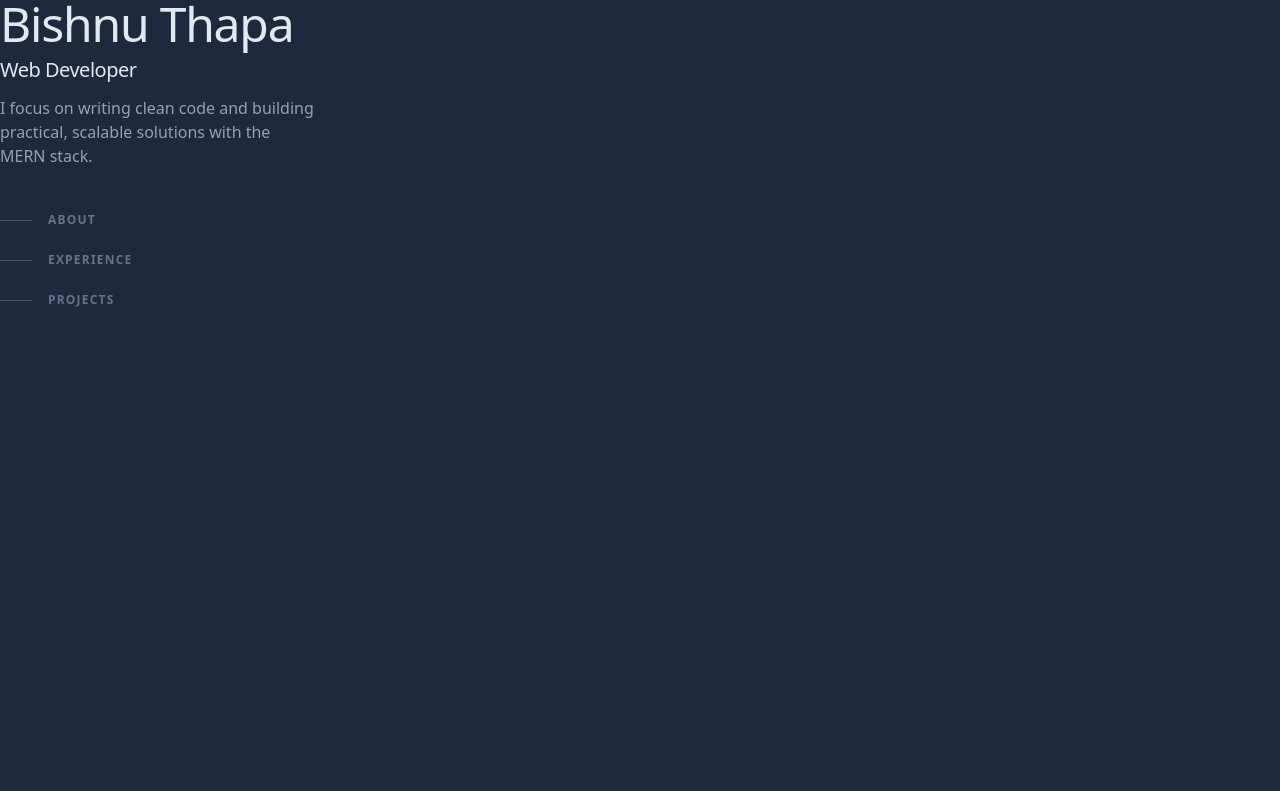
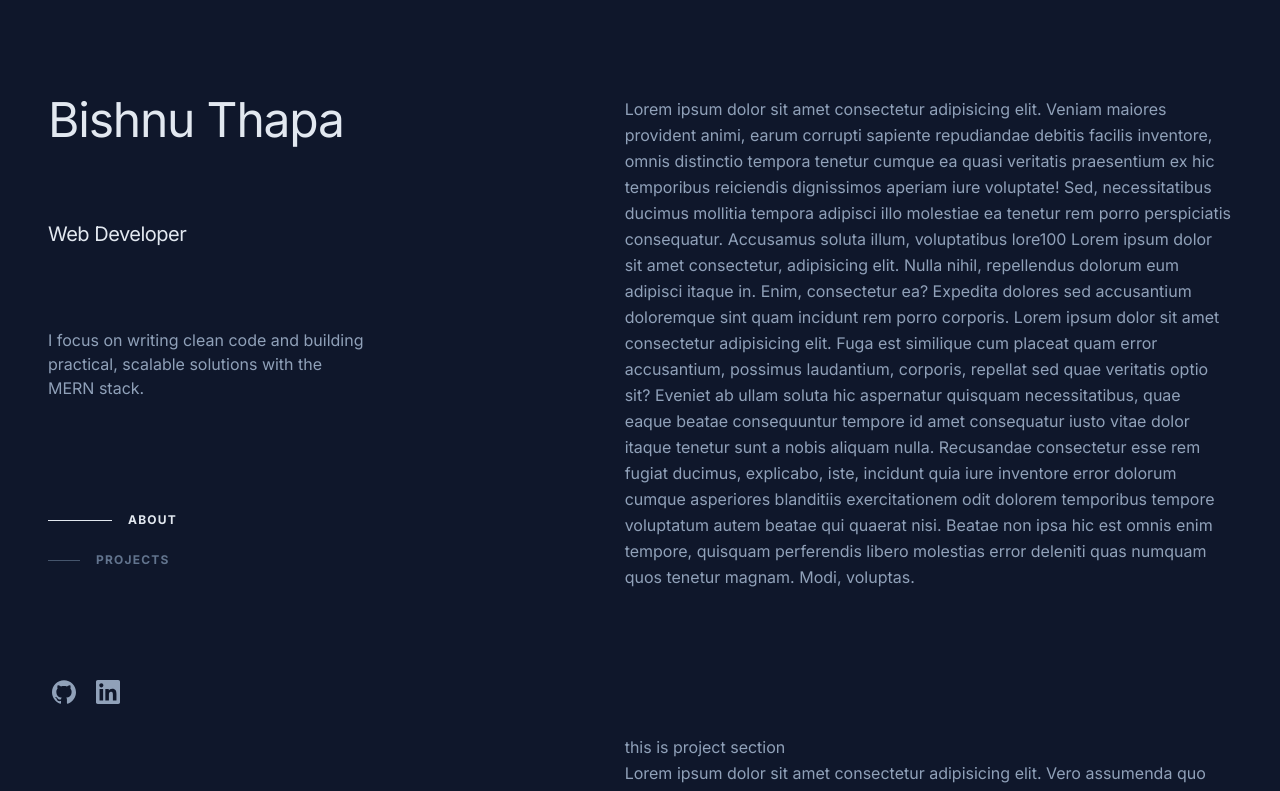
Before and after one commit to BishnuThapa10/portfolio-website, a Next.js app: page / in a window 1280 px wide. Shown: the top 791 px of the page. Built offline with nearby package versions, Linux system fonts and the light colour scheme.

Commit message:
desgin complete

```diff
--- a/package.json
+++ b/package.json
@@ -9,9 +9,11 @@
     "lint": "eslint"
   },
   "dependencies": {
+    "lucide-react": "^0.556.0",
     "next": "16.0.7",
     "react": "19.2.0",
-    "react-dom": "19.2.0"
+    "react-dom": "19.2.0",
+    "react-icons": "^5.5.0"
   },
   "devDependencies": {
     "@tailwindcss/postcss": "^4",
--- /dev/null
+++ b/src/app/components/About.jsx
@@ -0,0 +1,10 @@
+import React from 'react'
+
+export default function About() {
+  return (
+    <div>
+      Lorem ipsum dolor sit amet consectetur adipisicing elit. Veniam maiores provident animi, earum corrupti sapiente repudiandae debitis facilis inventore, omnis distinctio tempora tenetur cumque ea quasi veritatis praesentium ex hic temporibus reiciendis dignissimos aperiam iure voluptate! Sed, necessitatibus ducimus mollitia tempora adipisci illo molestiae ea tenetur rem porro perspiciatis consequatur. Accusamus soluta illum, voluptatibus lore100
+      Lorem ipsum dolor sit amet consectetur, adipisicing elit. Nulla nihil, repellendus dolorum eum adipisci itaque in. Enim, consectetur ea? Expedita dolores sed accusantium doloremque sint quam incidunt rem porro corporis. Lorem ipsum dolor sit amet consectetur adipisicing elit. Fuga est similique cum placeat quam error accusantium, possimus laudantium, corporis, repellat sed quae veritatis optio sit? Eveniet ab ullam soluta hic aspernatur quisquam necessitatibus, quae eaque beatae consequuntur tempore id amet consequatur iusto vitae dolor itaque tenetur sunt a nobis aliquam nulla. Recusandae consectetur esse rem fugiat ducimus, explicabo, iste, incidunt quia iure inventore error dolorum cumque asperiores blanditiis exercitationem odit dolorem temporibus tempore voluptatum autem beatae qui quaerat nisi. Beatae non ipsa hic est omnis enim tempore, quisquam perferendis libero molestias error deleniti quas numquam quos tenetur magnam. Modi, voluptas.
+    </div>
+  )
+}
--- a/src/app/components/Navbar.jsx
+++ b/src/app/components/Navbar.jsx
@@ -1,14 +1,49 @@
 'use client'
 
-import React from 'react'
+import React, { useEffect, useState } from 'react'
+import { SiGithub } from "react-icons/si";
+import { SiLinkedin } from "react-icons/si";
 
 export default function Navbar() {
 
   const links = [
     { label: 'About', to: '#about', id: 'about' },
-    { label: 'Experience', to: '#experience', id: 'experience' },
+    // { label: 'Experience', to: '#experience', id: 'experience' },
     { label: 'Projects', to: '#projects', id: 'projects' },
   ];
+
+  const [activeId, setActiveId] = useState(links[0].id);
+
+  useEffect(() => {
+    const observer = new IntersectionObserver(
+      (entries) => {
+        const visibleEntries = entries
+          .filter(entry => entry.isIntersecting)
+          .sort((a, b) => a.target.offsetTop - b.target.offsetTop);
+
+        if (visibleEntries.length > 0) {
+          setActiveId(visibleEntries[0].target.id);
+        }
+      },
+      {
+        root: null,
+        rootMargin: '0px',
+        threshold: 0.5,
+      }
+    );
+
+    links.forEach(link => {
+      const section = document.getElementById(link.id);
+      if (section) observer.observe(section);
+    });
+
+    return () => {
+      links.forEach(link => {
+        const section = document.getElementById(link.id);
+        if (section) observer.unobserve(section);
+      });
+    };
+  }, [links]);
 
   return (
     <>
@@ -20,17 +55,41 @@ export default function Navbar() {
 
       <nav className='hidden lg:block' aria-label="In-page jump links">
         <ul className="mt-8 w-max">
-          {links.map((link, i) => (
-            <li key={i}>
-              <a className='group flex items-center py-3' href={link.to}>
-                <span className='nav-indicator mr-4 h-px w-8 bg-slate-600 transition-all group-hover:w-16 group-hover:bg-slate-200 group-focus-visible:w-16 group-focus-visible:bg-slate-200 motion-reduce:transition-none'></span>
-                <span className='nav-text text-xs font-bold uppercase tracking-widest transition-colors text-slate-500 group-hover:text-slate-200 group-focus-visible:text-slate-200 motion-reduce:transition-none'>{link.label}</span>
-              </a>
-            </li>
-          ))}
+          {links.map((link) => {
+            const isActive = activeId === link.id
+            return (
+              <li key={link.id}>
+                <a
+                  className='group flex items-center py-3'
+                  aria-current={activeId === link.id ? "page" : undefined} // semantic active
+                  href={link.to}>
+                  <span className={`nav-indicator mr-4 h-px w-8  transition-all motion-reduce:transition-none ${isActive ? 'w-16 bg-slate-200' : 'bg-slate-600 group-hover:w-16 group-hover:bg-slate-200 group-focus-visible:w-16 group-focus-visible:bg-slate-200 '}`}></span>
+                  <span className={`nav-text text-xs font-bold uppercase tracking-widest transition-colors  motion-reduce:transition-none ${isActive ? 'text-slate-200' : 'text-slate-500 group-hover:text-slate-200 group-focus-visible:text-slate-200'}`}>{link.label}</span>
+                </a>
+              </li>
+            )
+          })}
 
         </ul>
       </nav>
+
+      <ul className='ml-1 mt-8 flex items-center' aria-label='Social Media'>
+
+        <li className='mr-5 shrink-0 text-xs'>
+          <a className='block hover:text-slate-200' href="" target='_blank' rel='noreferrer noopener' aria-label='Github (open in new tab)' title='Github'>
+            <span className='sr-only'>Github</span>
+            <SiGithub className='h-6 w-6' aria-hidden="true" />
+          </a>
+        </li>
+
+        <li className='mr-5 shrink-0 text-xs'>
+          <a className='block hover:text-slate-200' href="" target='_blank' rel='noreferrer noopener' aria-label='LinkedIn (open in new tab)' title='LinkedIn'>
+            <span className='sr-only'>LinkedIn</span>
+            <SiLinkedin className='h-6 w-6' aria-hidden="true" />
+          </a>
+        </li>
+
+      </ul>
     </>
   )
 }
--- /dev/null
+++ b/src/app/components/Project.jsx
@@ -0,0 +1,10 @@
+import React from 'react'
+
+export default function Project() {
+  return (
+    <div>
+      <h1>this is project section</h1>
+      Lorem ipsum dolor sit amet consectetur adipisicing elit. Vero assumenda quo ipsam provident in corrupti voluptas, quibusdam ut architecto odio, quasi exercitationem maxime esse veniam quisquam animi. Ipsa perspiciatis tenetur obcaecati inventore voluptas minima ipsum? Explicabo saepe id facilis? Ipsam, eligendi reiciendis unde quos libero itaque expedita consequatur nemo illo ea officiis ad excepturi asperiores quod tempora quidem non perspiciatis sint reprehenderit neque, consectetur ipsum doloremque incidunt. Culpa, fugiat sequi! Assumenda quam sint corporis mollitia tenetur, illum ipsa facere, adipisci dolore nulla atque quibusdam rem, esse amet sequi! Impedit iusto delectus sint, ab quia eos fugiat eius ratione officia tempora?
+    </div>
+  )
+}
--- a/src/app/layout.js
+++ b/src/app/layout.js
@@ -10,13 +10,14 @@ export const metadata = {
 const inter = Inter({
   subsets: ['latin'],
   variable: '--font-inter',
+  display: 'swap',
 })
 
 export default function RootLayout({ children }) {
   return (
     <html lang="en">
       <body
-        className={inter.variable}
+        className={`${inter.className} ${inter.variable} bg-slate-900 leading-relaxed text-slate-400 antialiased selection:bg-teal-300 selection:text-teal-900 `}
       >
         {children}
       </body>
--- a/src/app/page.js
+++ b/src/app/page.js
@@ -1,17 +1,27 @@
+import About from "./components/About.jsx";
 import Navbar from "./components/Navbar.jsx";
+import Project from "./components/Project.jsx";
 
 
 
 export default function Home() {
   return (
-    <div className="bg-slate-800 text-slate-400 h-screen">
-      <header>
-        <Navbar />
-      </header>
+    <div className="mx-auto min-h-screen max-w-7xl px-6 py-12 font-sans md:px-12 md:py-16 lg:py-0">
+      <div className="lg:flex lg:justify-between lg:gap-4">
+        <header className="lg:sticky lg:top-0 lg:flex lg:max-h-screen lg:w-[48%] lg:flex-col lg:justify-between lg:py-24">
+          <Navbar />
+        </header>
 
-      <main>
+        <main id="content" className="pt-24 lg:w-[52%] lg:py-24">
+          <section id="about" className="mb-16 scroll-mt-16 md:mb-24 lg:mb-36 lg:scroll-mt-24" aria-label="About me">
+            <About />
+          </section>
 
-      </main>
+          <section id="projects" className="mb-16 scroll-mt-16 md:mb-24 lg:mb-36 lg:scroll-mt-24" aria-label="Selected Projects">
+            <Project />
+          </section>
+        </main>
+      </div>
     </div>
   );
 }
```
Also changed, not shown: 1 other file (tests, documents, lock files or other folders).
